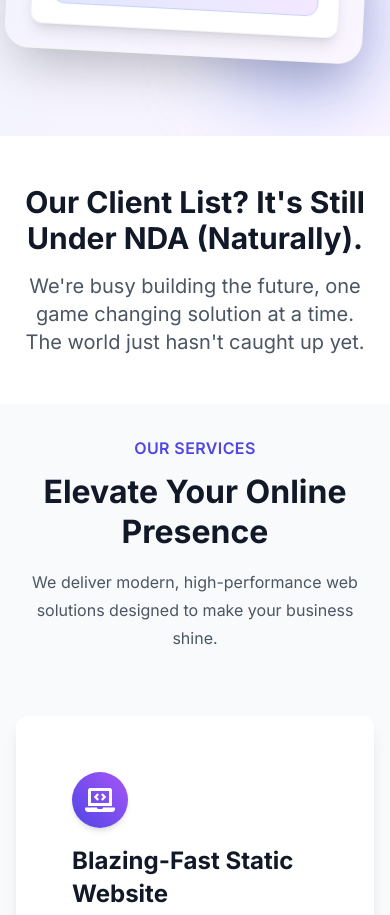
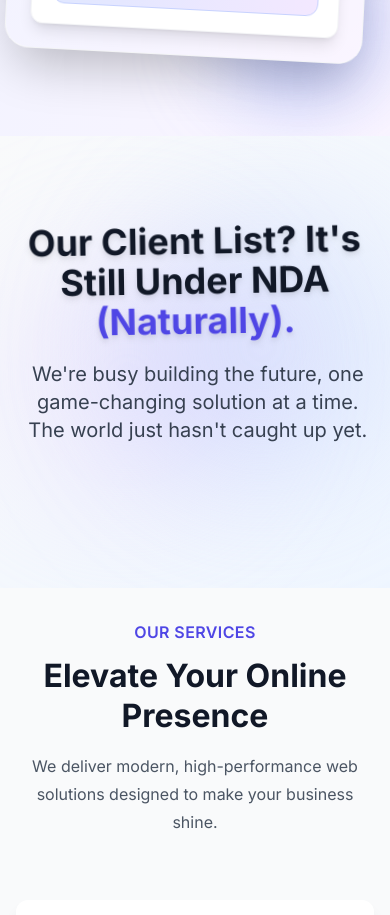
Before and after one commit to BuvaneshPandiyan/SiteOra-1, a React (Create React App) app: page / in a window 390 px wide. Shown: the part 920-1835 px from the top of the page. Built offline with nearby package versions, Linux system fonts and the light colour scheme.

Commit message:
Update Clients.js

```diff
--- a/src/components/Clients.js
+++ b/src/components/Clients.js
@@ -1,26 +1,113 @@
-import React from 'react';
+import React, { useEffect, useState } from 'react';
 
 function Clients() {
-  const clientLogos = [
-    { src: "https://logo.clearbit.com/google.com?size=80", alt: "Google" },
-    { src: "https://logo.clearbit.com/spotify.com?size=80", alt: "Spotify" },
-    { src: "https://logo.clearbit.com/airbnb.com?size=80", alt: "Airbnb" },
-    { src: "https://logo.clearbit.com/slack.com?size=80", alt: "Slack" },
-    { src: "https://logo.clearbit.com/uber.com?size=80", alt: "Uber" },
-    { src: "https://logo.clearbit.com/dropbox.com?size=80", alt: "Dropbox" },
-  ];
+  // State to track if the component has been scrolled into view
+  const [inView, setInView] = useState(false);
+
+  useEffect(() => {
+    const handleScroll = () => {
+      const section = document.getElementById('clients-section');
+      if (section) {
+        // Get the position of the section relative to the viewport
+        const rect = section.getBoundingClientRect();
+        // Check if the top of the section is within the viewport (e.g., 70% of the viewport height)
+        if (rect.top < window.innerHeight * 0.7) {
+          setInView(true);
+        } else {
+          setInView(false); // Reset if scrolled out of view upwards
+        }
+      }
+    };
+
+    // Add scroll event listener
+    window.addEventListener('scroll', handleScroll);
+    // Call once on mount to check initial position
+    handleScroll();
+
+    // Cleanup function
+    return () => {
+      window.removeEventListener('scroll', handleScroll);
+    };
+  }, []);
 
   return (
-    <section className="py-12 bg-white">
-  <div className="max-w-7xl mx-auto px-4 sm:px-6 lg:px-8">
-    <h2 className="text-center text-3xl font-extrabold text-gray-900 sm:text-4xl">
-      Our Client List? It's Still Under NDA (Naturally).
-    </h2>
-    <p className="mt-4 text-center text-xl text-gray-600">
-      We're busy building the future, one game changing solution at a time. The world just hasn't caught up yet.
-    </p>
-  </div>
-</section>
+    <section id="clients-section" className="py-20 md:py-32 bg-gradient-to-br from-gray-50 to-blue-50 relative overflow-hidden">
+      {/* Decorative background elements */}
+      <div className="absolute top-1/4 left-0 w-64 h-64 bg-purple-200 rounded-full mix-blend-multiply filter blur-3xl opacity-30 animate-pulse-slow"></div>
+      <div className="absolute bottom-1/4 right-0 w-64 h-64 bg-indigo-200 rounded-full mix-blend-multiply filter blur-3xl opacity-30 animate-pulse-slow animation-delay-1000"></div>
+
+      <div className="max-w-7xl mx-auto px-4 sm:px-6 lg:px-8 relative z-10">
+        <h2
+          className={`text-center text-4xl md:text-5xl font-extrabold text-gray-900 mb-6 drop-shadow-md
+            transition-all duration-1000 ease-out transform-gpu animate-text-wave
+            ${inView ? 'opacity-100 translate-y-0 rotate-0 scale-100' : 'opacity-0 translate-y-20 rotate-6 scale-90'}`}
+        >
+          Our Client List? It's Still Under NDA <span className="text-indigo-600">(Naturally).</span>
+        </h2>
+        <p
+          className={`mt-4 text-center text-xl md:text-2xl text-gray-700 mb-16 max-w-3xl mx-auto
+            transition-all duration-1000 ease-out transform-gpu delay-200 animate-text-float
+            ${inView ? 'opacity-100 translate-y-0 skew-x-0' : 'opacity-0 translate-y-10 skew-x-3'}`}
+        >
+          We're busy building the future, one game-changing solution at a time. The world just hasn't caught up yet.
+        </p>
+      </div>
+
+      {/* Custom CSS for animations */}
+      <style jsx>{`
+        @keyframes pulse-slow {
+          0% {
+            transform: scale(1);
+            opacity: 0.3;
+          }
+          50% {
+            transform: scale(1.1);
+            opacity: 0.5;
+          }
+          100% {
+            transform: scale(1);
+            opacity: 0.3;
+          }
+        }
+
+        @keyframes text-wave {
+          0%, 100% {
+            transform: translateY(0px) rotate(0deg);
+          }
+          25% {
+            transform: translateY(-5px) rotate(1deg);
+          }
+          75% {
+            transform: translateY(5px) rotate(-1deg);
+          }
+        }
+
+        @keyframes text-float {
+          0%, 100% {
+            transform: translateX(0px);
+          }
+          50% {
+            transform: translateX(5px);
+          }
+        }
+
+        .animate-pulse-slow {
+          animation: pulse-slow 8s infinite ease-in-out;
+        }
+
+        .animate-text-wave {
+          animation: text-wave 4s infinite ease-in-out;
+        }
+
+        .animate-text-float {
+          animation: text-float 3s infinite ease-in-out;
+        }
+
+        .animation-delay-1000 {
+          animation-delay: 1s;
+        }
+      `}</style>
+    </section>
   );
 }
 
```
